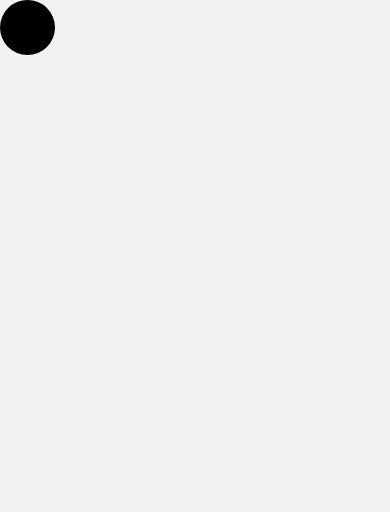
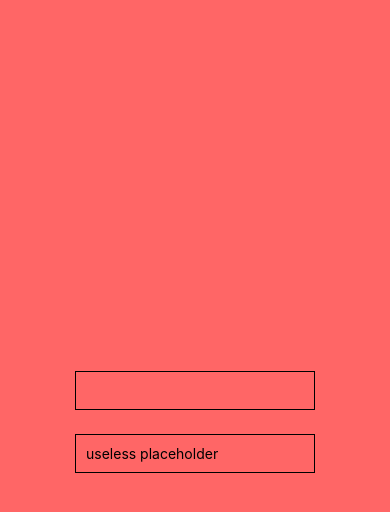
Before and after one commit to tii3030/ioasysBook, a React Native app: screen /Login in a window 390 px wide. Shown: the top 512 px of the page. Built offline with nearby package versions, Linux system fonts and the light colour scheme.

Commit message:
Commit 18

```diff
--- a/components/screens/login/login.tsx
+++ b/components/screens/login/login.tsx
@@ -1,17 +1,51 @@
-import * as React from "react";
-import { View, Text } from 'react-native';
+import React, {useState} from "react";
+import { View, SafeAreaView, TextInput, StyleSheet, Dimensions } from 'react-native';
 
 import {OlhoExterno} from './styles'
 
 function Login() {
 
+  const [value, setValue] = useState('');
+  var width = Dimensions.get('window').width;
+
   return (
 
-    <View>
-        <OlhoExterno />
+    <View style={styles.container}>
+      <SafeAreaView>
+        <TextInput
+          style={styles.input}
+          onChangeText={setValue}
+          value={value}
+        />
+        <TextInput
+          style={styles.input}
+          // onChangeText={onChangeNumber}
+          value={value}
+          placeholder="useless placeholder"
+          keyboardType="numeric"
+        />
+      </SafeAreaView>
     </View>
 
   );
 }
 
 export default Login;
+
+const styles = StyleSheet.create({
+  container: {
+    alignItems: 'center',
+    backgroundColor: '#FF6666',
+    flex: 1,
+    justifyContent: 'center',
+    padding: 20
+  },
+  input: {
+    height: 10,
+    margin: 12,
+    flex: 2,
+
+    borderWidth: 1,
+    padding: 10,
+  },
+});
```
Also changed, not shown: 1 other file (tests, documents, lock files or other folders).
